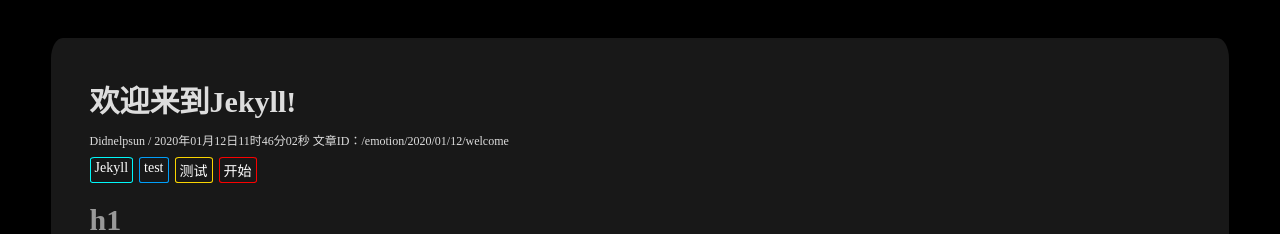
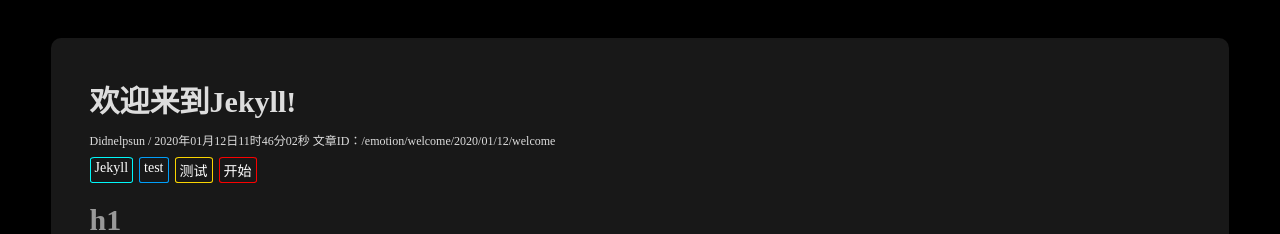
Before and after one commit to Didnelpsun/didnelpsun.github.io, a Jekyll site: the page built from _posts/emotion/2020-01-12-welcome.markdown, in a window 1280 px wide. Shown: the top 234 px of the page. Built offline with Jekyll 4.4.1, drawn with Linux system fonts in a browser that asks for light colours.

Commit message:
emotion article

```diff
--- a/_layouts/post.html
+++ b/_layouts/post.html
@@ -15,7 +15,7 @@
         width: 86vw;
         background-color: #181818;
         padding: 3vw;
-        border-radius: 1%;
+        border-radius: 10px;
     }
 
     .postTagList {
@@ -160,11 +160,11 @@
 </style>
 <script language="javascript">
     window.onload = function () {
-        Change=function(pValue) {
+        Change = function (pValue) {
             return pValue.replace(/[^\u0000-\u00FF]/g, function ($0) { return escape($0).replace(/(%u)(\w{4})/gi, "&#x$2;") });
         }
-        getColor = function(colorNum){
-            switch (colorNum){
+        getColor = function (colorNum) {
+            switch (colorNum) {
                 case 0:
                     return "#fa0101";
                 case 1:
@@ -213,12 +213,12 @@
             // console.log(tags[i].innerText);
             let colorNum = 0;
             let innerText = Change(tags[i].innerText[0]);
-            if(innerText.length==1)
-                colorNum = (innerText.charCodeAt()-64)%20;
+            if (innerText.length == 1)
+                colorNum = (innerText.charCodeAt() - 64) % 20;
             else
-                colorNum = (innerText.replace(/[^0-9]/ig,""))%20;
+                colorNum = (innerText.replace(/[^0-9]/ig, "")) % 20;
             let color = getColor(colorNum);
-            tags[i].style.borderColor=color;
+            tags[i].style.borderColor = color;
             i++;
         }
     }
--- a/_posts/2020-01-12-welcome.markdown
+++ b/_posts/emotion/2020-01-12-welcome.markdown
@@ -2,7 +2,7 @@
 layout: post
 title:  "欢迎来到Jekyll!"
 date:   2020-01-12 19:46:02 +0800
-categories: emotion
+categories: emotion welcome
 tags: Jekyll test 测试 开始
 ---
 
--- a/_sass/_emotion.scss
+++ b/_sass/_emotion.scss
@@ -113,6 +113,7 @@
             flex-direction: row;
             justify-content: center;
             align-items: center;
+            margin:0 0 20px;
           }
         }
       }
--- a/emotion/emotion.html
+++ b/emotion/emotion.html
@@ -20,7 +20,7 @@
             </div>
         </div>
         <div class="calendar"></div>
-        <div class="article"></div>
+        <!-- <div class="article"></div> -->
     </div>
     <div class="space"></div>
     <div class="emotionContent">
@@ -33,6 +33,7 @@
                         <div>{{post.date | date: "%Y"}}年{{post.date | date: "%m"}}月{{post.date |
             date: "%d"}}日{{post.date | date: "%H"}}时{{post.date | date:
             "%M"}}分{{post.date | date: "%S"}}秒 {{ post.title }}</div>
+                    </div>
                 </a>
                 {% endfor %}
             </div>
```
Also changed, not shown: _posts/emotion/2020-01-13-my-roommate-had-gone.markdown (added, +10 -0 lines), _posts/emotion/2020-01-16-go-home.markdown (added, +21 -0 lines), _posts/emotion/2020-01-18-blog-break-up.markdown (added, +11 -0 lines), _posts/emotion/2020-01-20-blog-emotion-part-modify.markdown (added, +13 -0 lines), favicon.ico (added).
